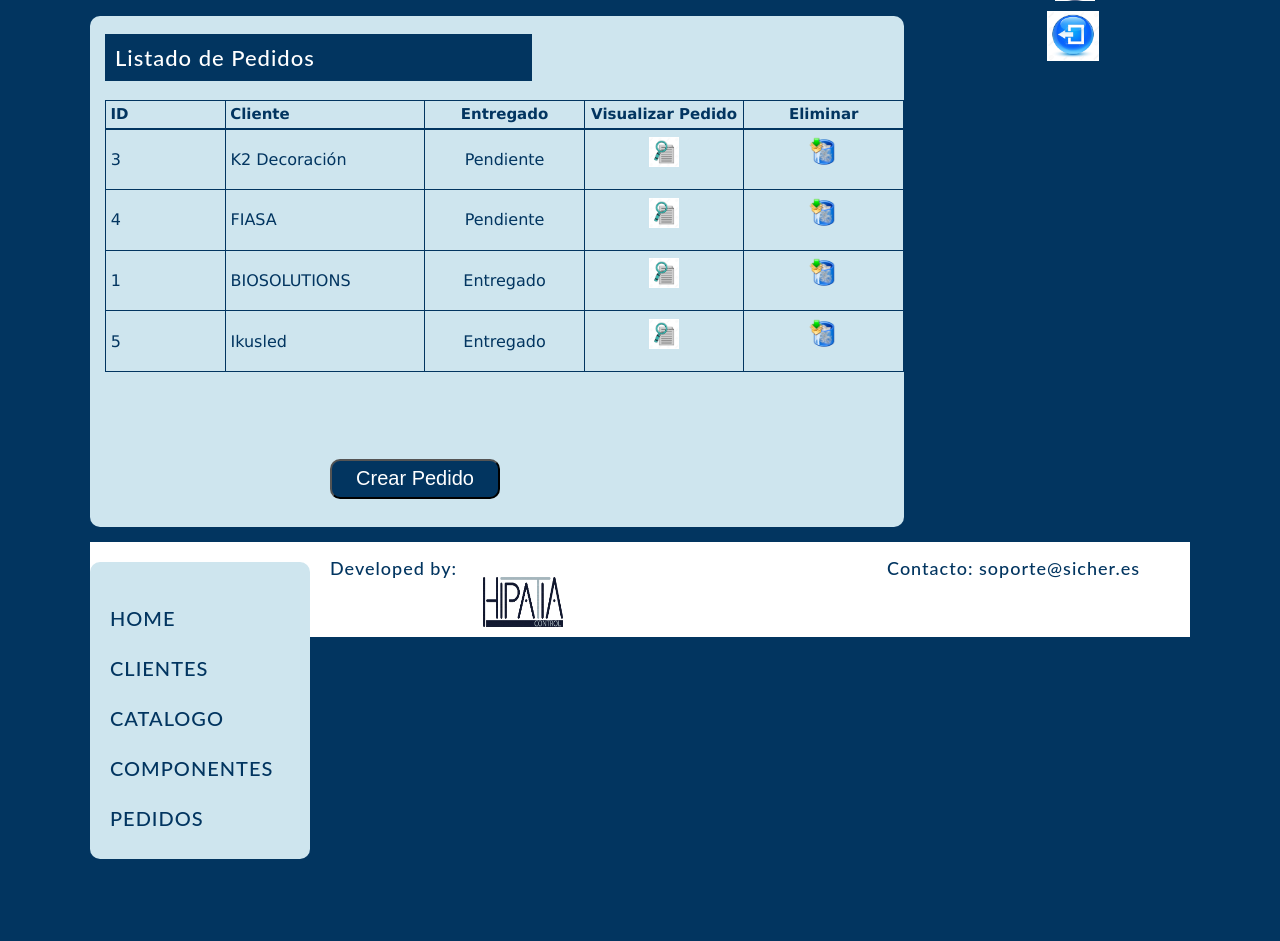
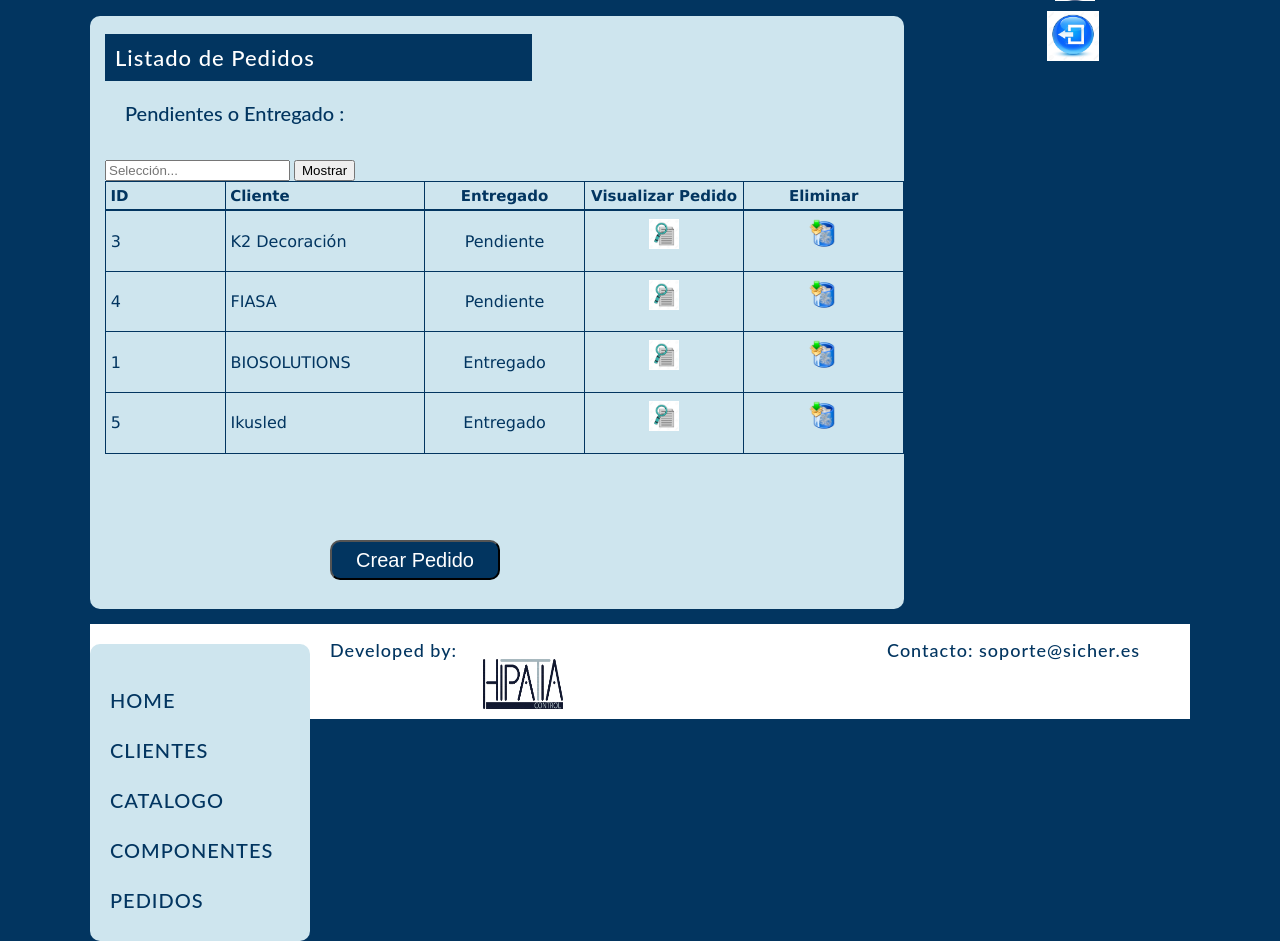
Before and after one commit to MaialenAguilar/TrabajoDjango, a Django app: page /appGestionPedidos/pedidos/ in a window 1280 px wide. Shown: the part 139-1080 px from the top of the page. Before the commit the page ends 998 px from the top, so only its background shows below. Run offline with Django 3.2, Linux system fonts and the light colour scheme; a user stored in the database is signed in; data comes from the database, SQL or seed files in the repository; both versions use the stored data as it was after the commit.

Commit message:
Codigo de Maialen que tiene problemas para subirlo. Filtrado de pedidos por Pendiente o Entregado

```diff
--- a/gestionPedidos/appGestionPedidos/static/JS/javascript.js
+++ b/gestionPedidos/appGestionPedidos/static/JS/javascript.js
@@ -19,3 +19,18 @@ function cambiarEstado(){
         }
     }
 }
+
+function mostrar () {
+    var im = document.getElementById('imostrar').value;
+    var datos = document.getElementsByClassName('dato');
+    if(im!='')
+      for (var i = 0; i < datos.length; i ++)
+        if(datos[i].textContent.indexOf(im)>-1)//retorna el primer índice en el que se puede encontrar un elemento dado en el array, ó retorna -1 si el elemento no esta presente.
+          datos[i].style.display="block";
+        else
+          datos[i].style.display="none";
+
+    else
+      for (var i = 0; i < datos.length; i ++)
+        datos[i].style.display="none";
+  }
--- a/gestionPedidos/appGestionPedidos/templates/pedidos.html
+++ b/gestionPedidos/appGestionPedidos/templates/pedidos.html
@@ -9,6 +9,9 @@
 <h2 class = "titulos">Listado de Pedidos</h2>
 
 <div class = "tabla">
+	<p>Pendientes o Entregado :</p>
+	<input type="text" placeholder="Selección..." id="imostrar">
+	<button onclick="mostrar()">Mostrar</button>
 
 	<!--Tabla para mostrar el listado de pedidos-->
 	<table>
@@ -25,7 +28,7 @@
 		<!--Datos de la tabla.Recorremos el listado de pedidos mediante un for para mostrarlos todos-->
 		<tbody>
 			{% for d in lista_pedidos %}
-			<tr>
+			<tr class="dato">
 				<td class="primera" > {{ d.id }}</td>
 				<td class="segunda">{{ d.cliente}}</td>
             	<td class="tercera">{{ d.entregado}}</td>
```
Also changed, not shown: gestionPedidos/db.sqlite3.
